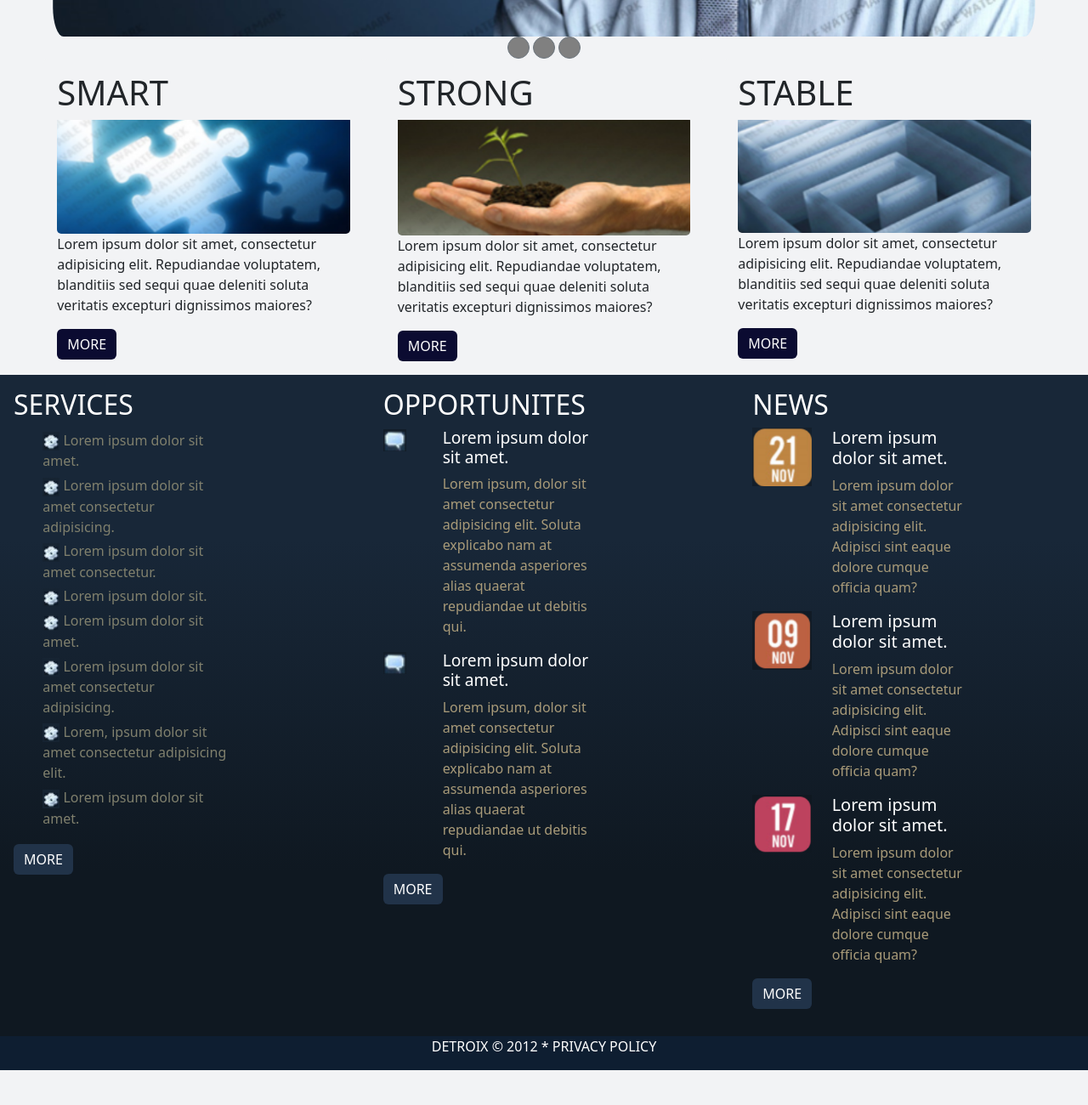
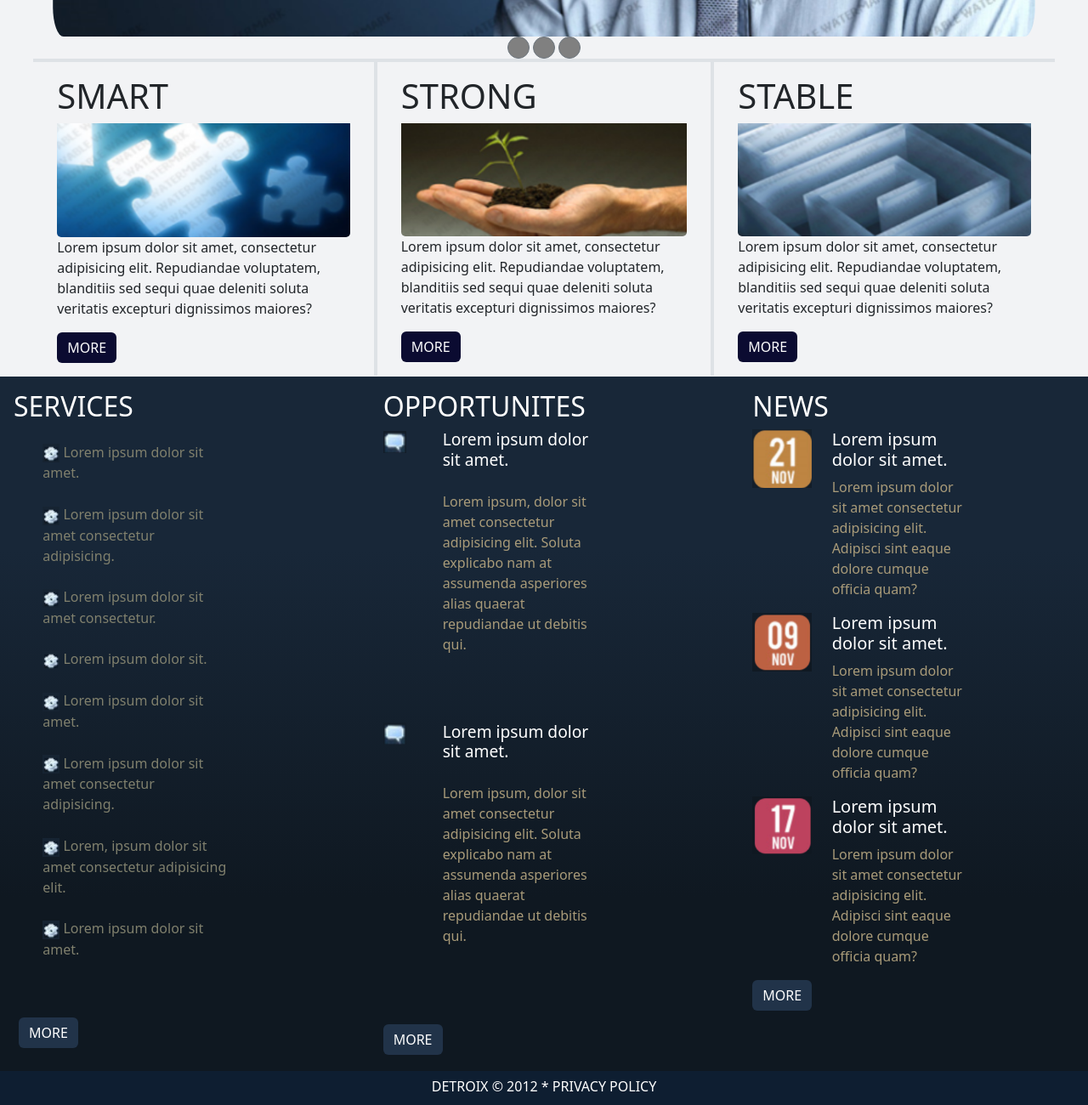
Before and after one commit to livingstonkolbie/Detroix-Bootstrap, a plain HTML site: page index.html in a window 1280 px wide. Shown: the part 828-2128 px from the top of the page at 85% size. Before the commit the page ends 2087 px from the top, so only its background shows below. Drawn offline with Linux system fonts and the light colour scheme.

Commit message:
"fixed" the extra info section

```diff
--- a/css/style.css
+++ b/css/style.css
@@ -193,6 +193,38 @@ body {
     color: #ffffff;
 }
 
+@media (min-width: 1024px) {
+    .newsSect {
+        position: relative;
+    }
+
+    .cog {
+        margin-top: 20px;
+    }
+    .btn.btn-light {
+        border: none;
+        background-color: #213349;
+        color: #ffffff;
+        position: relative;
+    }
+
+    .test.btn.btn-light {
+        position: relative;
+        top: 50px;
+        left: 6px;
+    }
+
+    .test2.btn.btn-light {
+        position: relative;
+        top: 13px;
+    }
+
+    .oppP {
+        padding-bottom: 63px;
+        padding-top: 18px;
+    }
+}
+
 .newsP {
     color: #a99b79;
 }
@@ -208,4 +240,13 @@ footer {
 
 footer p {
     text-align: center;
+    position: relative;
+    top: 6px;
 }
+
+@media (min-width: 1024px) {
+    footer p {
+        position: relative;
+        top: 6px;
+    }
+}
--- a/index.html
+++ b/index.html
@@ -83,7 +83,7 @@
             <div class="row">
 
                 <!-- SMART COL -->
-                <div class="col-12 col-md-4">
+                <div class="col-12 col-md-4 border-4 border-top">
                     <div class="card">
                         <div class="card-body">
                           <h1 class="card-title">SMART</h1>
@@ -95,7 +95,7 @@
                 </div>
 
                 <!-- STRONG COL -->
-                <div class="col-12 col-md-4">
+                <div class="col-12 col-md-4 border border-bottom-0 border-4">
                     <div class="card">
                         <div class="card-body">
                           <h1 class="card-title">STRONG</h1>
@@ -107,7 +107,7 @@
                 </div>
 
                 <!-- STABLE COL -->
-                <div class="col-12 col-md-4">
+                <div class="col-12 col-md-4 border-4 border-top">
                     <div class="card">
                         <div class="card-body">
                           <h1 class="card-title">STABLE</h1>
@@ -165,7 +165,7 @@
                                 Lorem ipsum dolor sit amet.
                             </li>
                           </ul>
-                          <button type="button" class="btn btn-light">MORE</button>
+                          <button type="button" class="test btn btn-light">MORE</button>
                         </div>
                     </div>
                 </div>
@@ -197,13 +197,13 @@
                                 <p class="oppP">Lorem ipsum, dolor sit amet consectetur adipisicing elit. Soluta explicabo nam at assumenda asperiores alias quaerat repudiandae ut debitis qui.</p>
                             </div>
                           </div>
-                          <button type="button" class="btn btn-light">MORE</button>
+                          <button type="button" class="test2 btn btn-light">MORE</button>
                         </div>
                     </div>
                 </div>
 
                 <!-- NEWS COL -->
-                <div class="col-12 col-md-4">
+                <div class="col-12 col-md-4 newsSect">
                     <div class="card mb-3" style="width: 18rem;">
                         <div class="card-body">
                           <h2 class="card-title extraInfoTitle">NEWS</h2>
```
